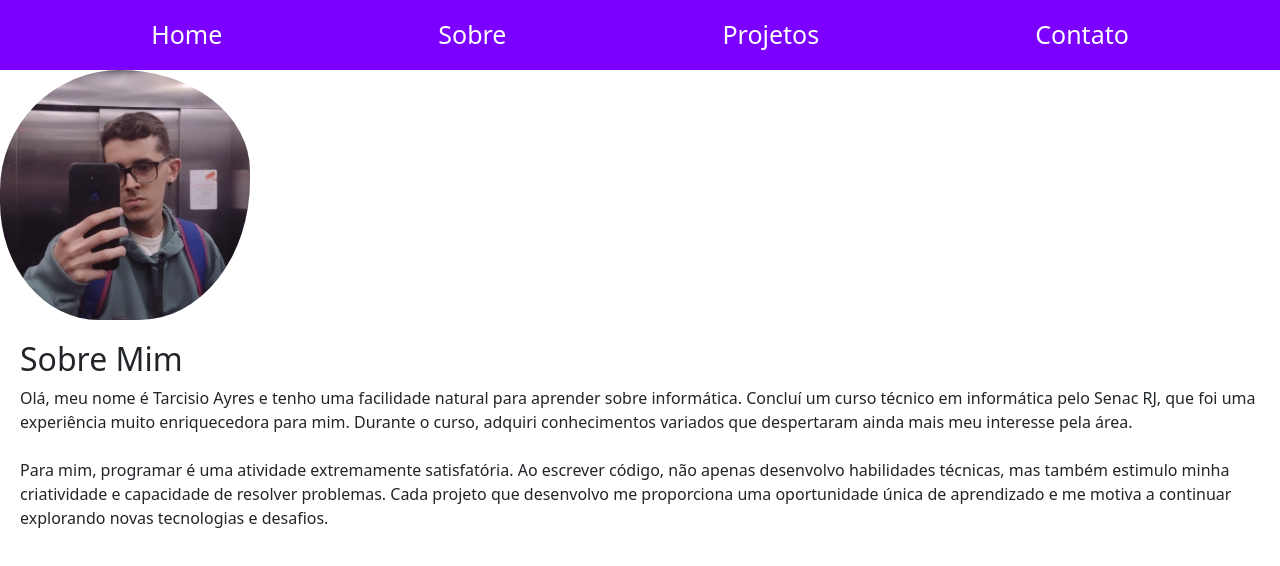
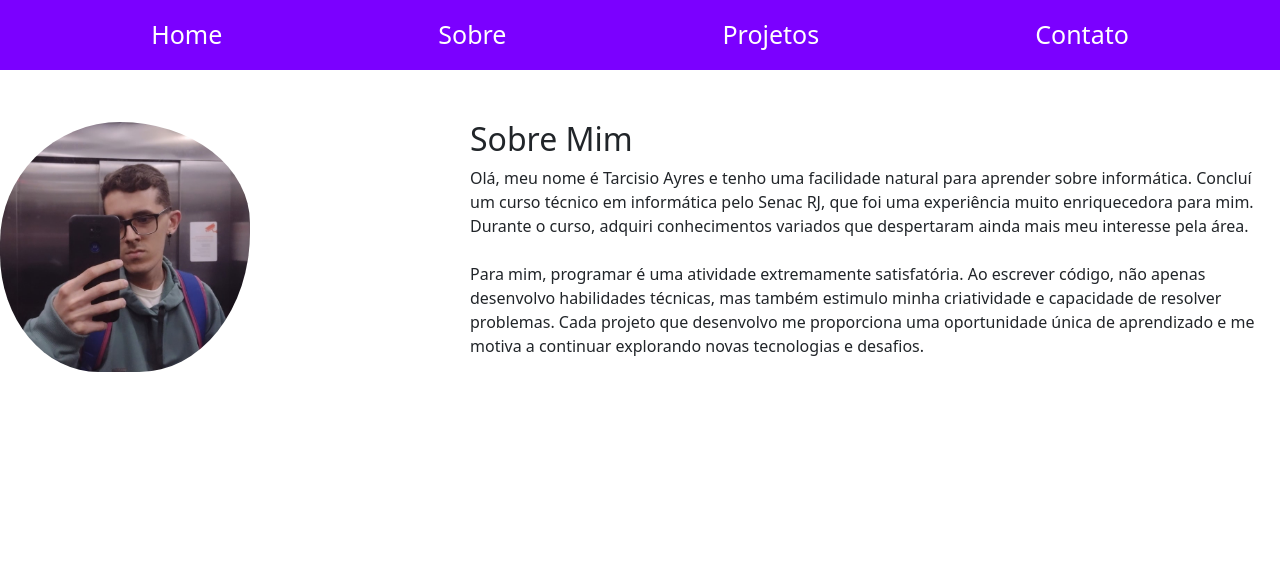
Before and after one commit to serya012/portfolio, an Angular app: page / in a window 1280 px wide. Shown: the top 566 px of the page. Built offline with nearby package versions, Linux system fonts and the light colour scheme.

Commit message:
Update sobre.component.scss

```diff
--- a/src/app/sobre/sobre.component.scss
+++ b/src/app/sobre/sobre.component.scss
@@ -1,6 +1,11 @@
 .sobre-container {
     position: relative;
     overflow: hidden;
+    display: flex;
+    align-items: center;
+    justify-content: center;
+    gap: 200px;
+    margin-top: 30px;
 }
 
 .foto-wrapper {
@@ -8,14 +13,46 @@
     display: inline-block;
 }
 
+@keyframes changeProperties {
+
+    0%,
+    10% {
+        border-radius: 50% 54% 46% 41% / 50% 42% 58% 49%;
+    }
+
+    20%,
+    30% {
+        border-radius: 60% 45% 35% 60% / 40% 50% 60% 55%;
+    }
+
+    40%,
+    50% {
+        border-radius: 40% 60% 50% 45% / 50% 45% 65% 55%;
+    }
+
+    60%,
+    70% {
+        border-radius: 55% 50% 45% 55% / 50% 55% 60% 50%;
+    }
+
+    80%,
+    90%,
+    100% {
+        border-radius: 50% 54% 46% 41% / 50% 42% 58% 49%;
+    }
+}
+
 .foto {
     width: 250px;
-    border-radius: 50% 54% 46% 41% / 50% 42% 58% 49%;
+    /* Adiciona uma borda inicial */
     position: relative;
     user-select: none;
     -webkit-user-drag: none;
     -webkit-touch-callout: none;
+    animation: changeProperties 5s infinite alternate ease-in-out;
+    /* Aplica a animação */
 }
+
 
 
 .sobre-text {
```
